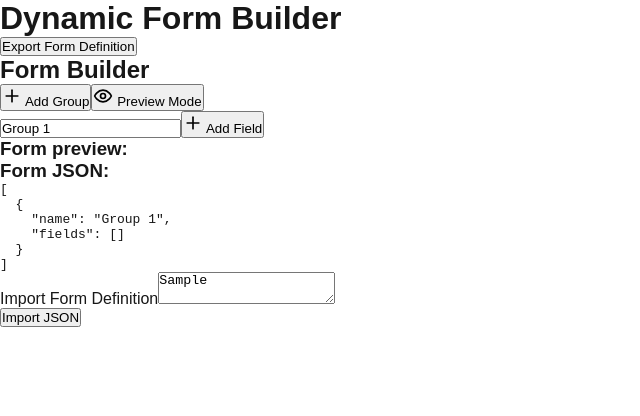
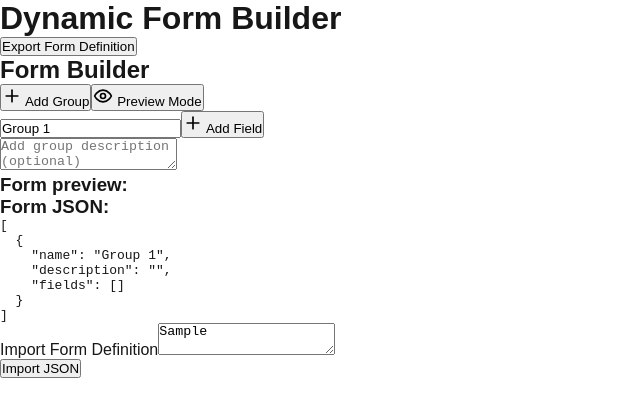
Before and after one commit to LiveableNG/react-form-builder, a Next.js app: page / in a window 1280 px wide. Both pictures are taken after typing "Sample" into the empty fields and a click on the button "Add Group". Shown: the top 416 px of the page, without its empty margins (0-640 px from the left). Built offline with nearby package versions, Linux system fonts and the light colour scheme.

Commit message:
add description

```diff
--- a/src/pages/index.js
+++ b/src/pages/index.js
@@ -207,7 +207,11 @@ const FormBuilder = () => {
   }, []);
 
   const addGroup = () => {
-    setGroups([...groups, { name: `Group ${groups.length + 1}`, fields: [] }]);
+    setGroups([...groups, {
+      name: `Group ${groups.length + 1}`,
+      description: '',
+      fields: []
+    }]);
   };
 
   const addField = (groupIndex) => {
@@ -350,7 +354,8 @@ const FormBuilder = () => {
           <div className="space-y-6">
             {groups.map((group, groupIndex) => (
               <div key={groupIndex} className="border p-4 rounded-lg">
-                <div className="flex justify-between items-center mb-4">
+                <div className="space-y-3 mb-4">
+                  <div className="flex justify-between items-center">
                     <input
                       type="text"
                       value={group.name}
@@ -367,6 +372,18 @@ const FormBuilder = () => {
                     >
                       <Plus size={20} className="mr-1" /> Add Field
                     </button>
+                  </div>
+                  <textarea
+                    value={group.description || ''}
+                    onChange={(e) => {
+                      const newGroups = [...groups];
+                      newGroups[groupIndex].description = e.target.value;
+                      setGroups(newGroups);
+                    }}
+                    placeholder="Add group description (optional)"
+                    className="w-full border rounded-md p-2 text-sm text-gray-600 focus:outline-none focus:ring-1 focus:ring-blue-500"
+                    rows={2}
+                  />
                 </div>
                 {group.fields.map((field, fieldIndex) => (
                   <FieldBuilder
@@ -424,7 +441,10 @@ const FormPreview = memo(({ groups, formValues, onInputChange }) => {
     <div className="space-y-6">
       {groups.map((group, groupIndex) => (
         <div key={`group-${group.name}-${groupIndex}`} className="border p-4 rounded-lg">
-          <h3 className="text-lg font-semibold mb-4">{group.name}</h3>
+          <h3 className="text-lg font-semibold mb-2">{group.name}</h3>
+          {group.description && (
+            <p className="text-gray-600 text-sm mb-4">{group.description}</p>
+          )}
           <div className="space-y-4">
             {group.fields.map((field, fieldIndex) => {
               const isVisible = checkConditions(field.visible_if, 'visible');
```
Lines whose indentation alone changed are shown as unchanged.
